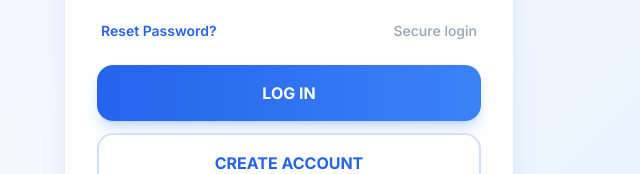
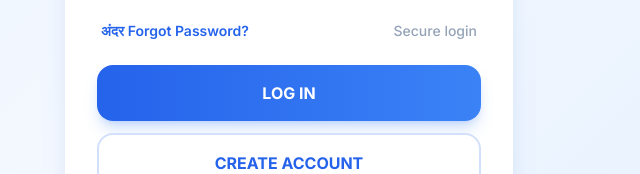
Before and after one commit to rajydveducation/raj-ydv-education, a plain HTML site: page index.html in a window 1280 px wide. Shown: the part 439-613 px from the top of the page, 351-991 px from the left. Drawn offline with nearby package versions, Linux system fonts and the light colour scheme.

Commit message:
Updated index.html

```diff
--- a/index.html
+++ b/index.html
@@ -89,7 +89,7 @@ body{
         </div>
 
         <div class="flex items-center justify-between text-xs sm:text-sm pt-2 px-1">
-            <a href="#" onclick="openForgotModal(event)" class="text-blue-600 font-semibold hover:underline">Reset Password?</a>
+            <a href="#" onclick="openForgotModal(event)" class="text-blue-600 font-semibold hover:underline">अंदर Forgot Password?</a>
             <span class="text-slate-400 font-medium">Secure login</span>
         </div>
 
```
